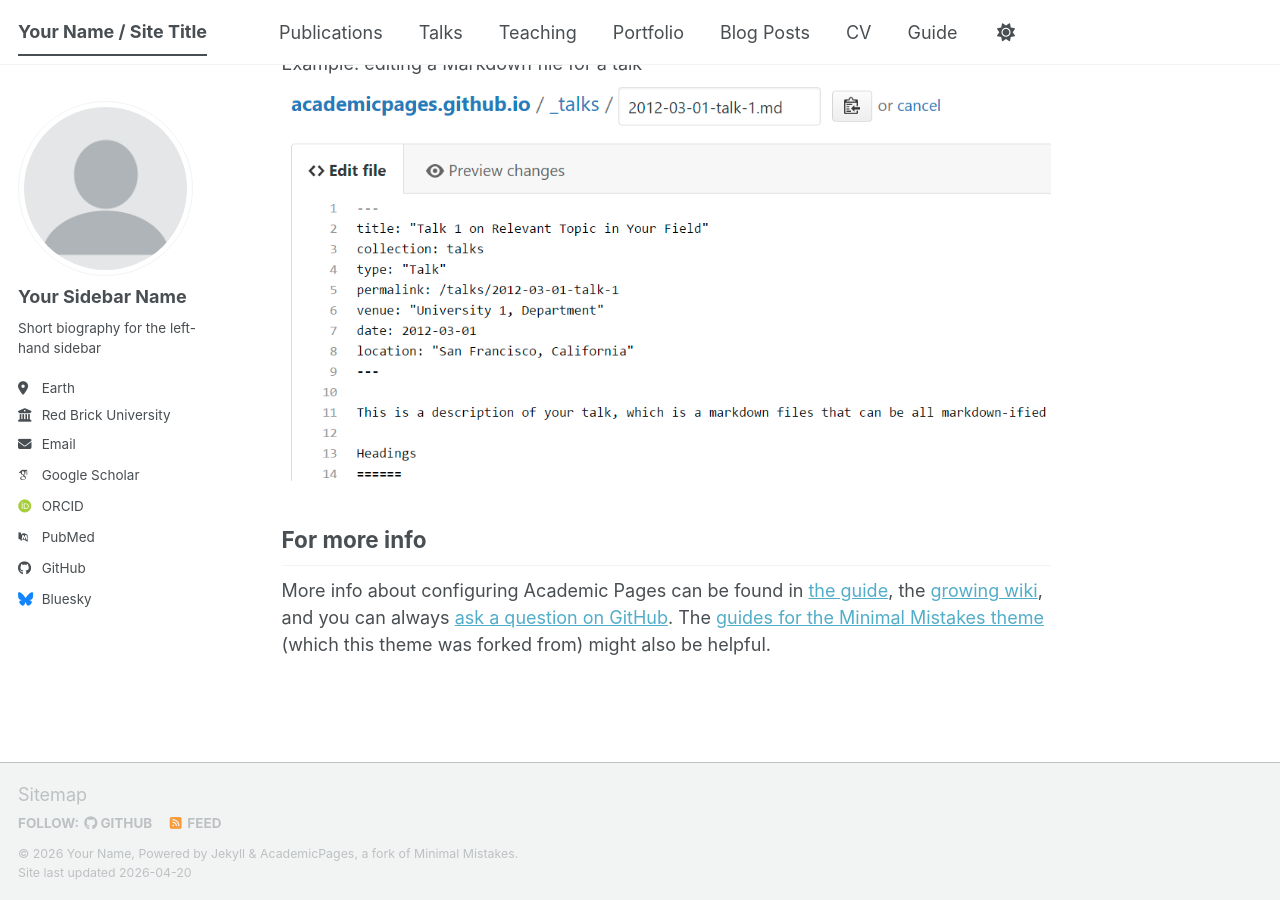
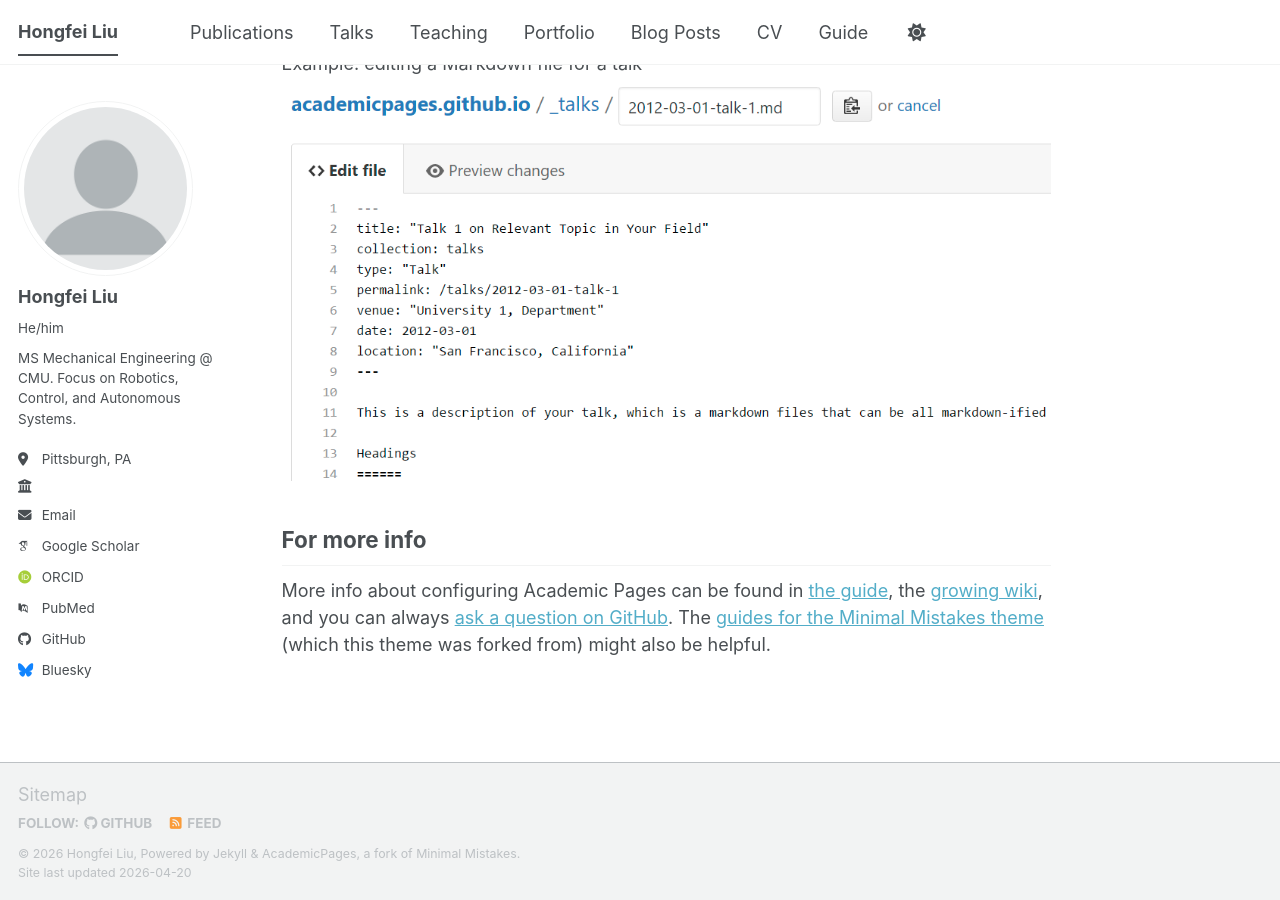
Before and after one commit to liuk70687-dotcom/hongfeiliu.github.io, a Jekyll site: the page built from _pages/about.md, in a window 1280 px wide and 900 px high, scrolled down 2720 px. Built offline with Jekyll 4.4.1, drawn with Linux system fonts in a browser that asks for light colours; some web fonts are replaced; a script bundle is joined from its source files by our own code; library files that are not in the unit come from our copies.

Commit message:
Update _config.yml

```diff
--- a/_config.yml
+++ b/_config.yml
@@ -9,14 +9,14 @@
 # Basic Site Settings
 locale                   : "en-US"
 site_theme               : "default" # The available themes options are "default", "air", "sunrise", "mint", "dirt" and "contrast"
-title                    : "Your Name / Site Title"
+title                    : "Hongfei Liu"
 title_separator          : "-"
-name                     : &name "Your Name"
-description              : &description "Your Name's academic portfolio"   # Update this with a general description of your site, this is the default if not overridden by a page
-url                      : https://academicpages.github.io # The base hostname & protocol for your site e.g. "https://[your GitHub username].github.io",
+name                     : &name "Hongfei Liu"
+description              : &description "Robotics | Control | Autonomy | CMU"   # Update this with a general description of your site, this is the default if not overridden by a page
+url                      : https://hongfeiliu.github.io # The base hostname & protocol for your site e.g. "https://[your GitHub username].github.io",
                                                            # or if you already have some other page hosted on Github then use "https://[your GitHub username].github.io/[Your Repo Name]"
 baseurl                  : "" # the subpath of your site, e.g. "/blog"
-repository               : "academicpages/academicpages.github.io"
+repository               : "hongfeiliu.github.io"
 
 # Site Author - The following control what appear as part of the author content on the side bar.
 #               If a field is blank the icon and link will not appear, otherwise it will be shown.
@@ -24,13 +24,13 @@
 author:
   # Biographic information
   avatar           : "profile.png"
-  name             : "Your Sidebar Name"
-  pronouns         : # example: "she/her"
-  bio              : "Short biography for the left-hand sidebar"
-  location         : "Earth"
-  employer         : "Red Brick University"
+  name             : "Hongfei Liu"
+  pronouns         : "He/him"
+  bio              : "MS Mechanical Engineering @ CMU. Focus on Robotics, Control, and Autonomous Systems."
+  location         : "Pittsburgh, PA"
+  employer         : ""
   uri              : # URL
-  email            : "none@example.org"
+  email            : "hongfeil@andrew.cmu.edu"
 
   # Academic websites
   academia         : # URL
```
